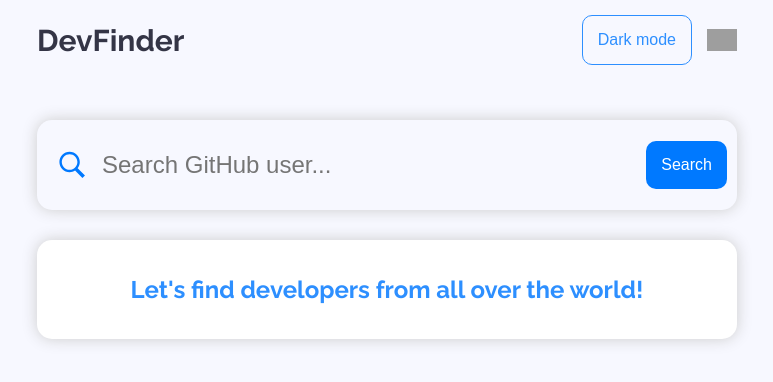
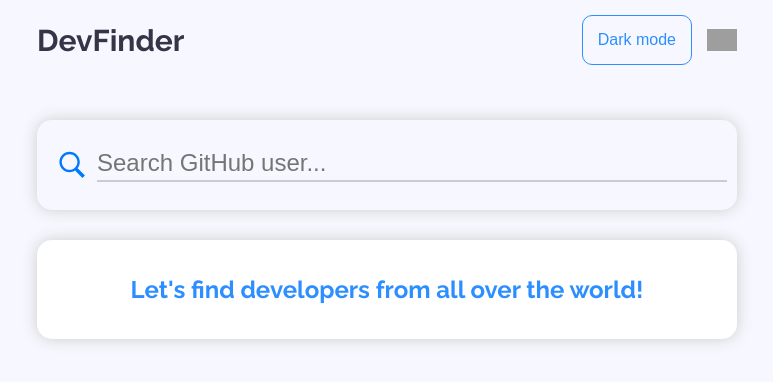
Before and after one commit to TeeSSkooo/DevFinder, a React (Create React App) app: page / in a window 1280 px wide. Shown: the top 382 px of the page, without its empty margins (253-1026 px from the left). Built offline with nearby package versions, Linux system fonts and the light colour scheme; grey boxes are pictures that could not be loaded.

Commit message:
Added dynamic search using useDebounce

```diff
--- a/package.json
+++ b/package.json
@@ -10,6 +10,7 @@
     "react-dom": "^18.2.0",
     "react-scripts": "5.0.1",
     "sass": "^1.57.1",
+    "use-debounce": "^9.0.2",
     "web-vitals": "^2.1.4"
   },
   "scripts": {
--- a/src/components/app/App.scss
+++ b/src/components/app/App.scss
@@ -45,6 +45,13 @@
     background-color: #20232a;
   }
 
+  .search__input {
+    &:focus {
+      outline: none;
+      border-bottom: 2px solid #7979f6;
+    }
+  }
+
   .search__btn {
     background-color: #7979f6;
   }
--- a/src/components/search-bar/SearchBar.jsx
+++ b/src/components/search-bar/SearchBar.jsx
@@ -1,4 +1,4 @@
-import { useState } from 'react';
+import { useDebouncedCallback } from 'use-debounce';
 
 import GithubService from '../../services/GithubService';
 
@@ -9,11 +9,9 @@ import './SearchBar.scss';
 import './media.scss';
 
 const SearchBar = ({ isDarkTheme, setUser, setProcess }) => {
-  const [terms, setTerms] = useState('');
-
   const githubService = new GithubService();
 
-  const findUser = (name) => {
+  const findUser = useDebouncedCallback((name) => {
     setProcess('loading');
 
     githubService
@@ -23,20 +21,14 @@ const SearchBar = ({ isDarkTheme, setUser, setProcess }) => {
         setProcess('confirmed');
       })
       .catch(() => setProcess('error'));
-  };
+  }, 400);
 
-  const handleChange = (event) => setTerms(event.currentTarget.value);
-
-  const handleSubmit = (event) => {
-    event.preventDefault();
-
-    findUser(terms);
-  };
+  const handleChange = (event) => findUser(event.currentTarget.value);
 
   return (
     <section className="search">
       <div className="search__container">
-        <form className="search__form" onSubmit={handleSubmit}>
+        <form className="search__form">
           <div className="search__inner">
             <img
               className="search__icon"
@@ -47,12 +39,8 @@ const SearchBar = ({ isDarkTheme, setUser, setProcess }) => {
               className="search__input"
               type="text"
               placeholder="Search GitHub user..."
-              value={terms}
               onChange={handleChange}
             />
-            <button className="search__btn" type="submit">
-              Search
-            </button>
           </div>
         </form>
       </div>
--- a/src/components/search-bar/SearchBar.scss
+++ b/src/components/search-bar/SearchBar.scss
@@ -24,15 +24,17 @@
 
 .search__input {
   width: 100%;
-  height: 100%;
-  padding: 5px;
+  padding: 0 5px 3px 0;
   border: none;
+  border-bottom: 2px solid #ccc;
   font-size: 24px;
   color: inherit;
   background-color: transparent;
+  transition: all 0.2s ease-in-out 0s;
 
   &:focus {
     outline: none;
+    border-bottom: 2px solid #0079ff;
   }
 }
 
```
Also changed, not shown: 1 other file (tests, documents, lock files or other folders).
